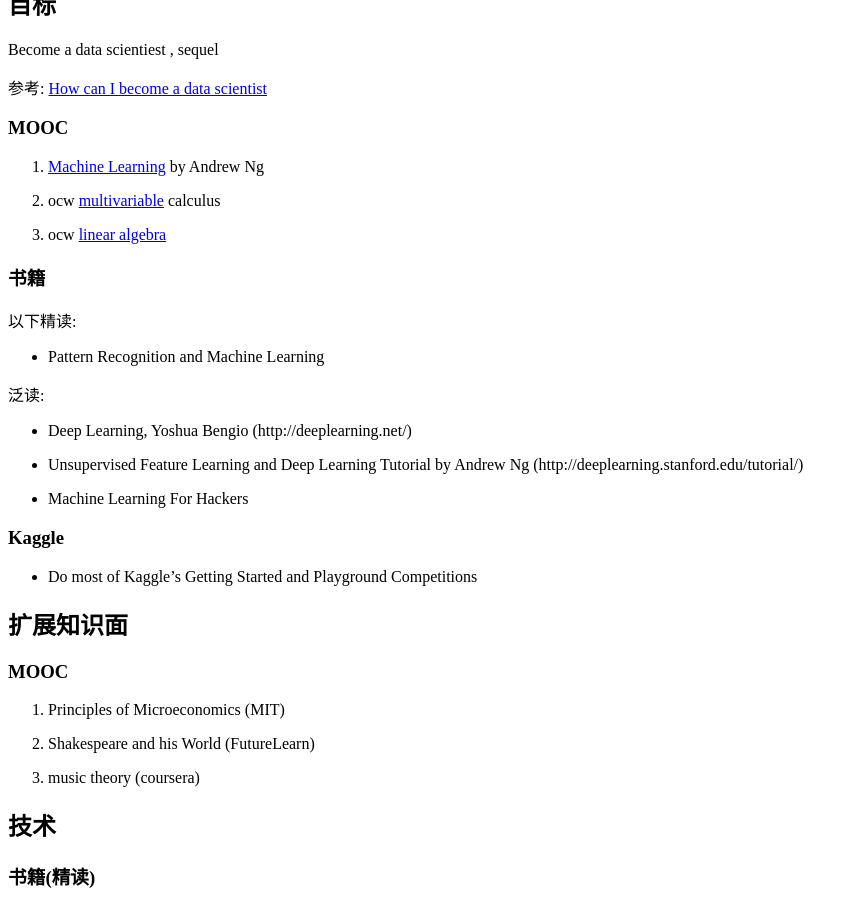
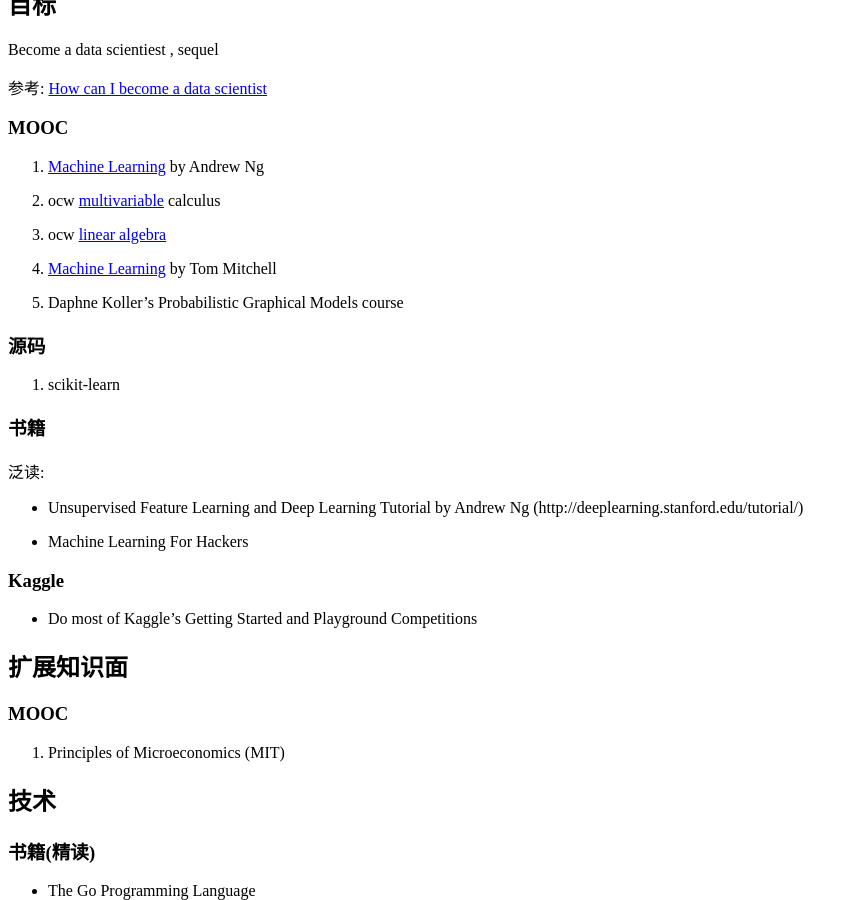
Before and after one commit to air33/air33.github.io, a Jekyll site: the page built from _posts/private/2017-03-02-todo-list-2017.md, in a window 1280 px wide and 900 px high, scrolled down 364 px. Shown: the whole window, without its empty margins (0-858 px from the left). Built offline with Jekyll 4.4.1, drawn with Linux system fonts in a browser that asks for light colours.

Commit message:
modified todo-list for 2017

```diff
--- a/_posts/private/2017-03-02-todo-list-2017.md
+++ b/_posts/private/2017-03-02-todo-list-2017.md
@@ -16,15 +16,19 @@
 
 1. ocw [multivariable](https://ocw.mit.edu/courses/mathematics/18-02-multivariable-calculus-fall-2007/index.htm) calculus
 
-2. ocw [linear algebra](https://ocw.mit.edu/courses/mathematics/18-06-linear-algebra-spring-2010/)
+1. ocw [linear algebra](https://ocw.mit.edu/courses/mathematics/18-06-linear-algebra-spring-2010/)
+
+1. [Machine Learning](http://www.cs.cmu.edu/~tom/10701_sp11/) by Tom Mitchell
+
+1. Daphne Koller's Probabilistic Graphical Models course
+
+### 源码
+
+1. scikit-learn
 
 ### 书籍
-以下精读:
-* Pattern Recognition and Machine Learning
 
 泛读:
-* Deep Learning, Yoshua Bengio
- (http://deeplearning.net/)
 
 * Unsupervised Feature Learning and Deep Learning Tutorial by Andrew Ng
 (http://deeplearning.stanford.edu/tutorial/)
@@ -40,10 +44,6 @@
 ### MOOC
 
 1. Principles of Microeconomics (MIT)
-
-2. Shakespeare and his World (FutureLearn)
-
-3. music theory (coursera)
 
 ## 技术
 ### 书籍(精读)
```
